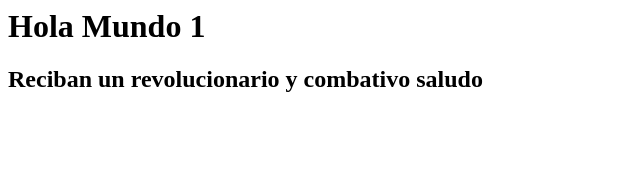
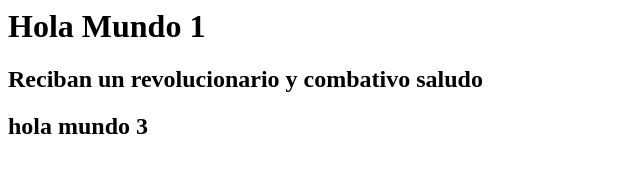
Before and after one commit to samsito123/proyecto1, a plain HTML site: page index.html in a window 1280 px wide. Shown: the whole page, without its empty margins (0-640 px from the left). Drawn offline with Linux system fonts and the light colour scheme.

Commit message:
el primer cambio pal gihu

```diff
--- a/index.html
+++ b/index.html
@@ -10,5 +10,6 @@
 <body>
     <h1>Hola Mundo 1</h1>
     <h2>Reciban un revolucionario y combativo saludo</h2>
+    <h2>hola mundo 3</h2>
 </body>
 </html>
```
